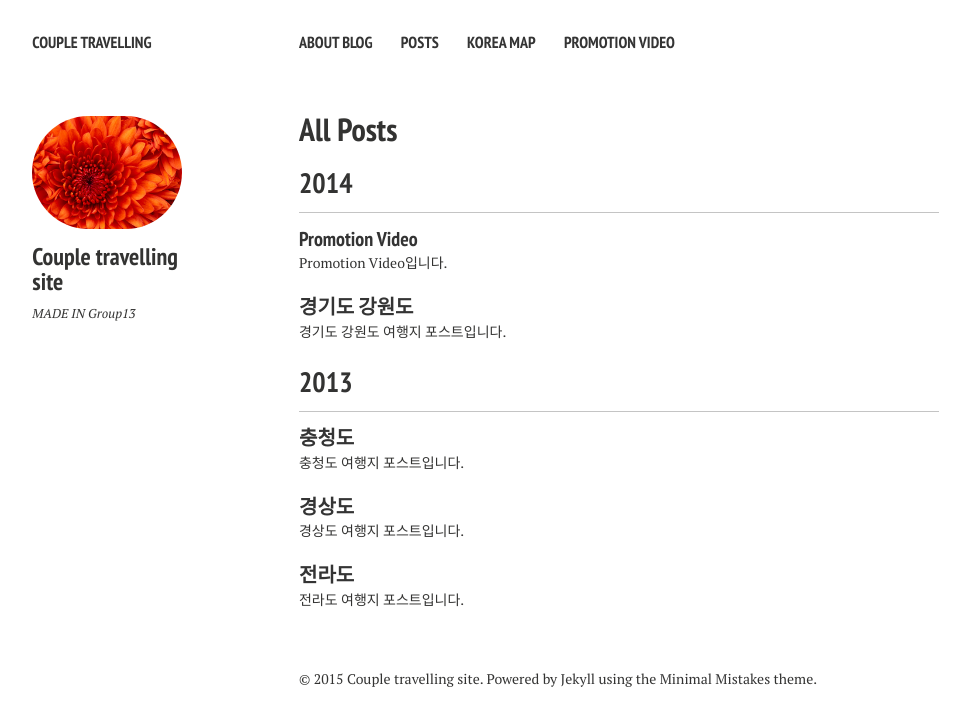
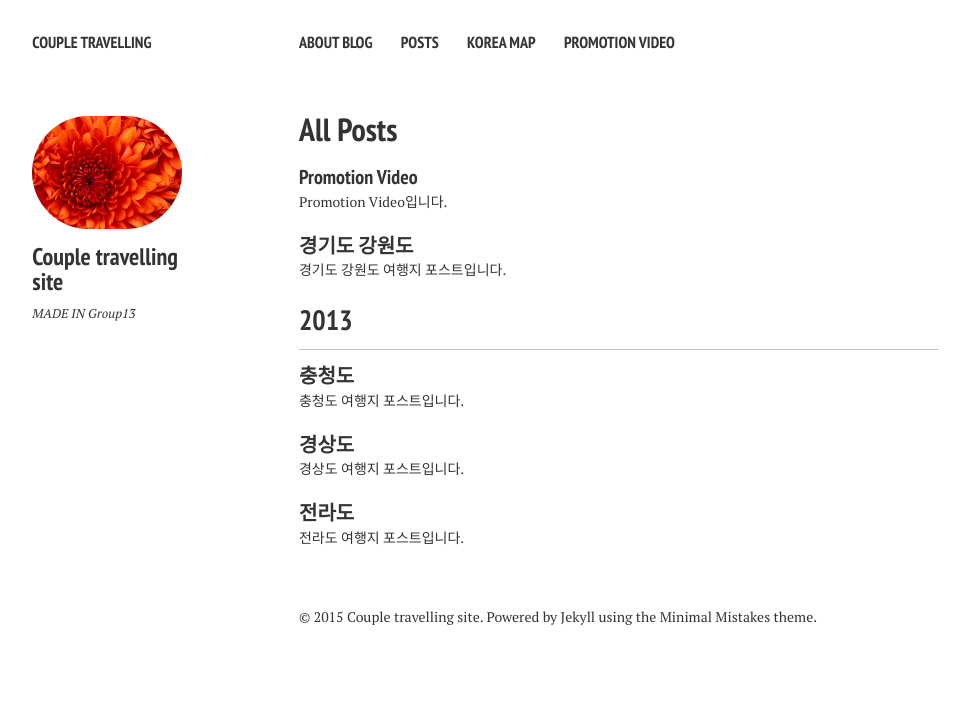
Before and after one commit to shinojin/shinojin.github.com, a Jekyll site: the page built from posts/index.md, in a window 1280 px wide. Shown: the top 726 px of the page, without its empty margins (21-991 px from the left). Built offline with Jekyll 4.4.1, drawn with Linux system fonts in a browser that asks for light colours; nearby versions of some CDN libraries.

Commit message:
Update post-index.html

```diff
--- a/_layouts/post-index.html
+++ b/_layouts/post-index.html
@@ -36,7 +36,7 @@
     <h1>{{ page.title }}</h1>
     {% for post in site.posts %}
     {% unless post.next %}
-      <h3>{{ post.date | date: '%Y' }}</h3>
+
       {% else %}
         {% capture year %}{{ post.date | date: '%Y' }}{% endcapture %}
         {% capture nyear %}{{ post.next.date | date: '%Y' }}{% endcapture %}
```
